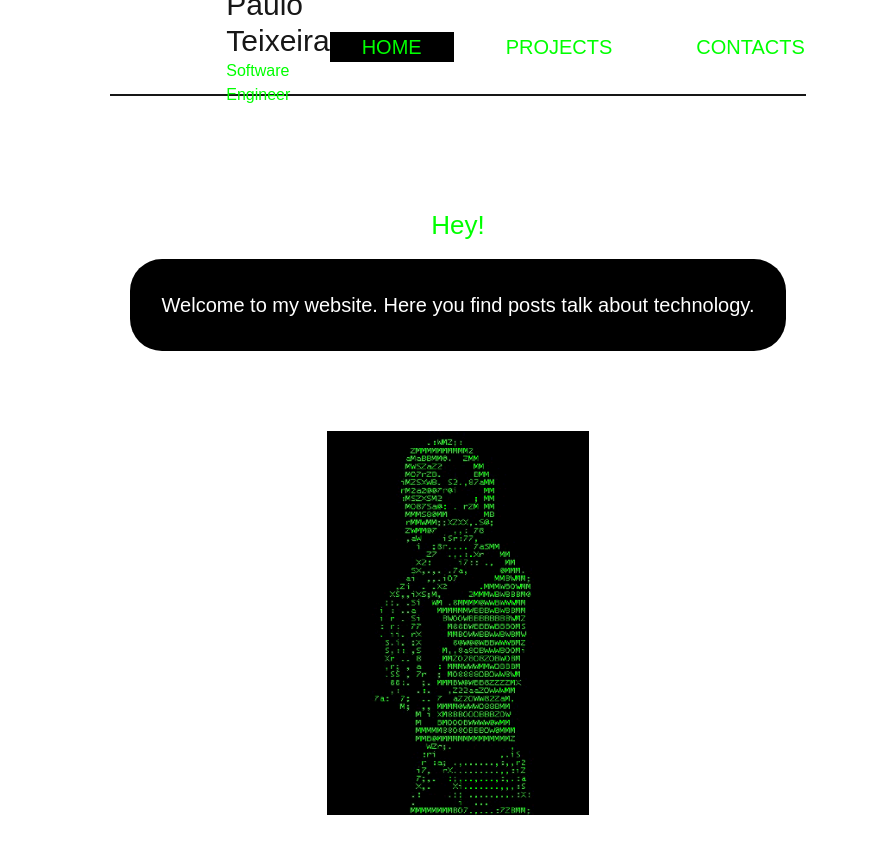
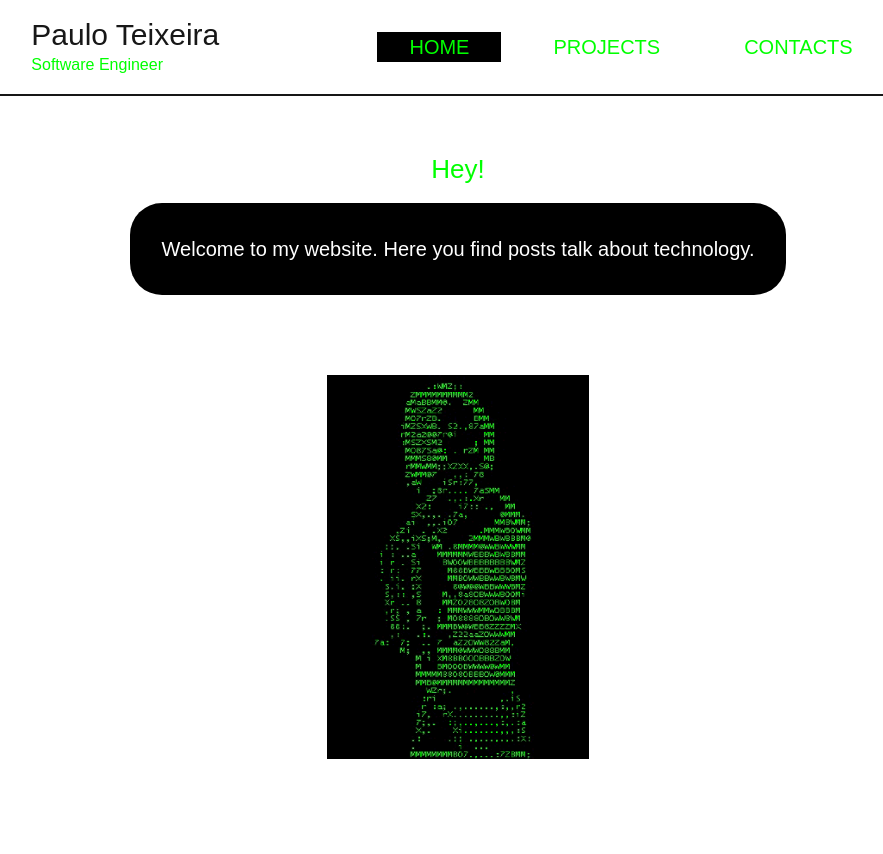
Before and after one commit to pauloteixeira01/website, a Next.js app: page / in a window 1280 px wide. Shown: the top 854 px of the page, without its empty margins (182-1065 px from the left). Built offline with nearby package versions, Linux system fonts and the light colour scheme.

Commit message:
style: padding

```diff
--- a/src/app/contact/page.tsx
+++ b/src/app/contact/page.tsx
@@ -8,7 +8,7 @@ import ItemContact from "../../components/ItemContact";
 
 export default function Contact() {
   return (
-    <div className='w-full h-lvh flex flex-col items-center pt-28'>
+    <div className='w-full h-lvh flex flex-col items-center pt-14'>
       <h1 className='text-2xl text-[#00ff00] sm:text-[26px]'>Contacts</h1>
       <div className='w-[90%] min-[601px]:w-[20%] h-[40vh] mt-8 flex flex-col items-center justify-around bg-black p-4 rounded-[2rem]'>
         <ItemContact
--- a/src/app/home/page.tsx
+++ b/src/app/home/page.tsx
@@ -5,7 +5,7 @@ import Image from "next/image";
 export default function Home() {
   return (
     <div className='flex h-lvh flex-col items-center overflow-hidden px-4 gap-20'>
-      <div className='flex flex-col items-center gap-4 pt-28'>
+      <div className='flex flex-col items-center gap-4 pt-14'>
         <h1 className='text-2xl text-[#00ff00] sm:text-[26px]'>Hey!</h1>
 
         <span className='text-white text-lg p-8 bg-black rounded-4xl sm:text-xl text-center'>
--- a/src/app/project/page.tsx
+++ b/src/app/project/page.tsx
@@ -103,7 +103,7 @@ export default function Project() {
   }, []);
 
   return (
-    <div className='w-full flex flex-col items-center justify-center pt-28'>
+    <div className='w-full flex flex-col items-center justify-center pt-14'>
       <h1 className='text-2xl text-[#00ff00] sm:text-[26px]'>Projects</h1>
       <div className='flex justify-center items-center h-full p-5 max-[600px]:p-[5px]'>
         <ul className='overflow-x-auto h-full scrollbar-thin scrollbar-thumb-gray-500 scrollbar-track-gray-200 rounded-lg'>
--- a/src/components/Header/index.tsx
+++ b/src/components/Header/index.tsx
@@ -25,7 +25,7 @@ export default function Header() {
       : "";
 
   return (
-    <header className='h-24 flex items-center justify-center border-b-2 relative'>
+    <header className='h-24 w-full flex items-center justify-center border-b-2 relative'>
       <div className='w-full h-full flex items-center justify-between px-8 lg:w-2/3 sm:px-0'>
         <div className='flex flex-col'>
           <h1 className='text-3xl'>Paulo Teixeira</h1>
```
